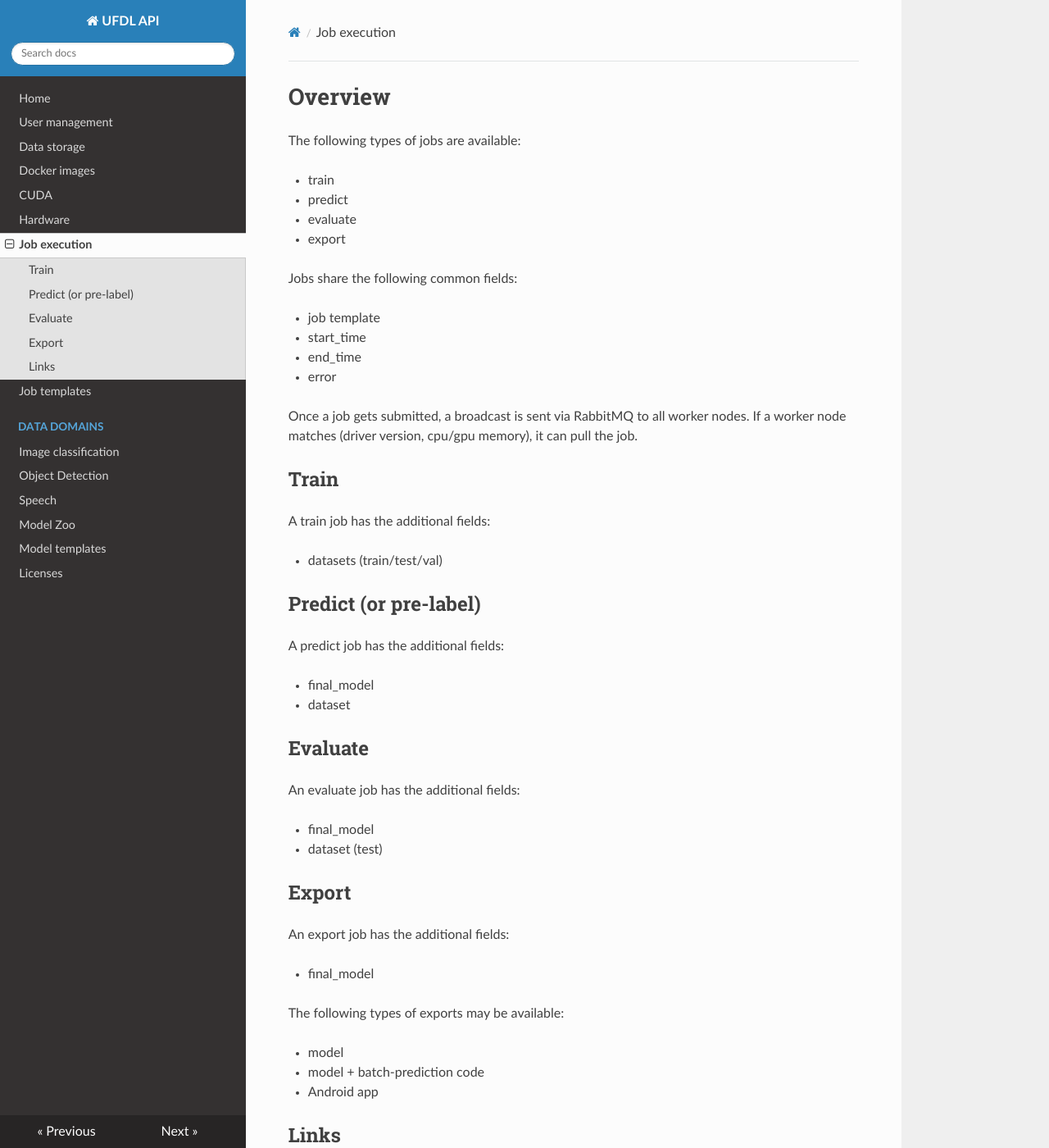
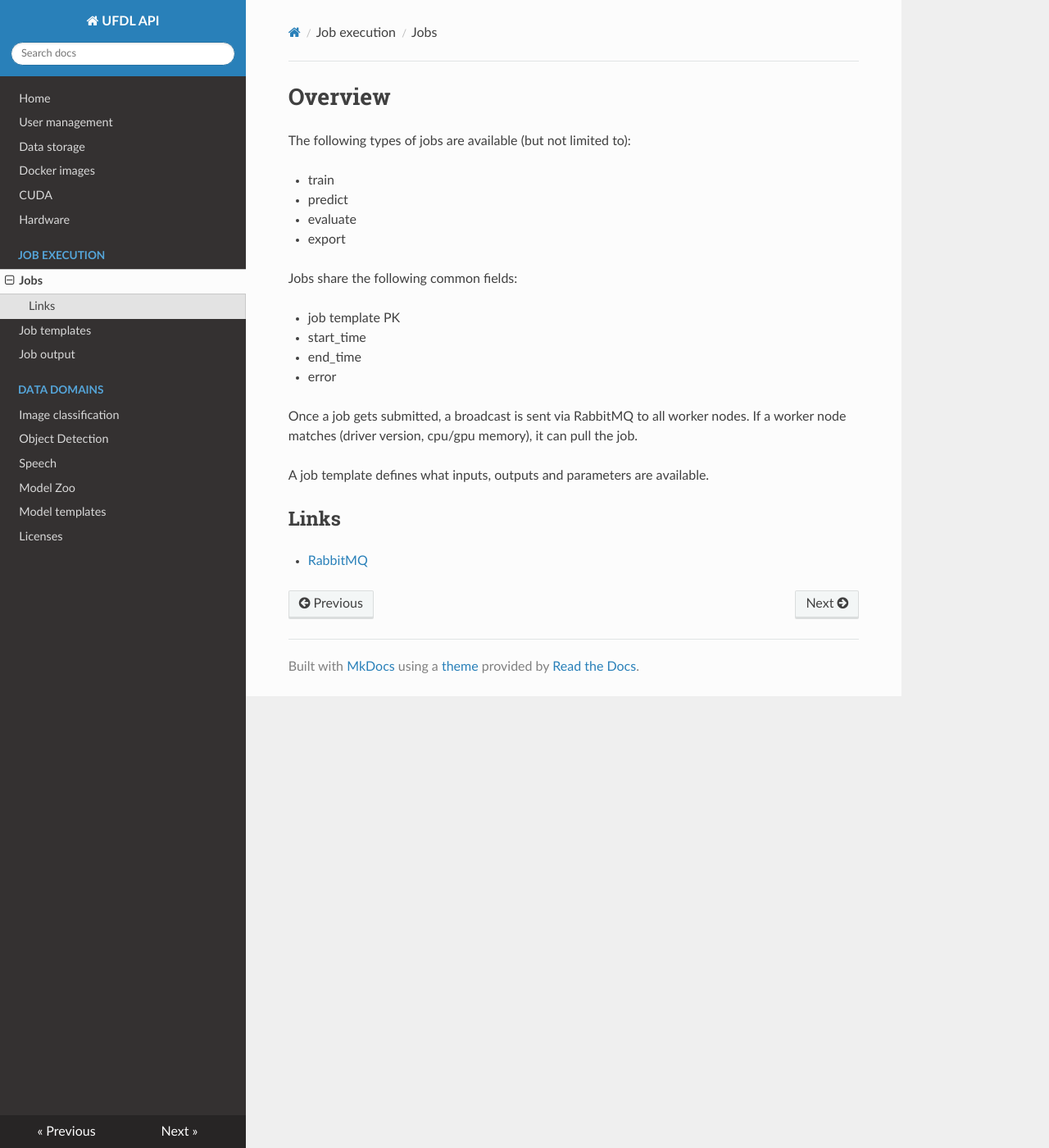
Before and after one commit to waikato-ufdl/ufdl-api, an MkDocs documentation site: the page built from docs/jobs.md, in a window 1280 px wide and 1400 px high. Shown: the whole window at 82% size. Built offline with MkDocs 1.6.1, drawn with Linux system fonts in a browser that asks for light colours; nearby versions of some CDN libraries.

Commit message:
updated job execution

```diff
--- a/docs/jobs.md
+++ b/docs/jobs.md
@@ -1,6 +1,6 @@
 # Overview
 
-The following types of jobs are available:
+The following types of jobs are available (but not limited to):
 
 * train
 * predict
@@ -9,7 +9,7 @@ The following types of jobs are available:
 
 Jobs share the following common fields:
 
-* job template
+* job template PK
 * start_time
 * end_time
 * error
@@ -17,45 +17,9 @@ Jobs share the following common fields:
 Once a job gets submitted, a broadcast is sent via RabbitMQ to all worker nodes.
 If a worker node matches (driver version, cpu/gpu memory), it can pull the job.
 
-
-## Train
-
-A train job has the additional fields:
-
-* datasets (train/test/val)
-
-
-## Predict (or pre-label)
-
-A predict job has the additional fields:
-
-* final_model
-* dataset
-
-
-## Evaluate
-
-An evaluate job has the additional fields:
-
-* final_model
-* dataset (test)
-
-
-## Export
-
-An export job has the additional fields:
-
-* final_model
-
-The following types of exports may be available:
-
-* model
-* model + batch-prediction code
-* Android app
+A job template defines what inputs, outputs and parameters are available.
 
 
 ## Links
 
 * [RabbitMQ](https://www.rabbitmq.com/)
-* [docker-py](https://docker-py.readthedocs.io/en/stable/)
-* [docker](https://www.docker.com/)
--- a/mkdocs.yml
+++ b/mkdocs.yml
@@ -10,8 +10,10 @@ nav:
   - 'Docker images': docker_images.md
   - 'CUDA': cuda.md
   - 'Hardware': hardware.md
-  - 'Job execution': jobs.md
-  - 'Job templates': job_templates.md
+  - 'Job execution':
+    - 'Jobs': jobs.md
+    - 'Job templates': job_templates.md
+    - 'Job output': job_output.md
   - 'Data domains':
     - 'Image classification': image_classification.md
     - 'Object Detection': object_detection.md
```
